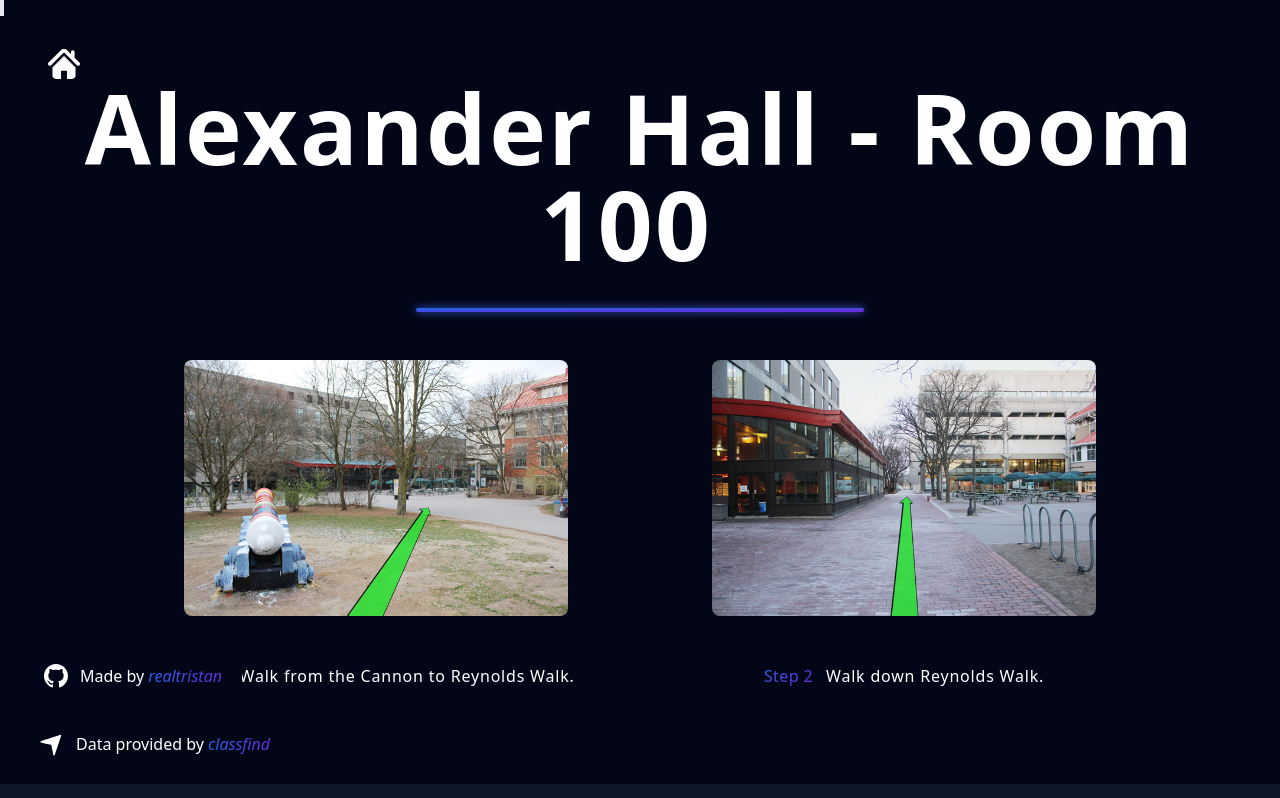
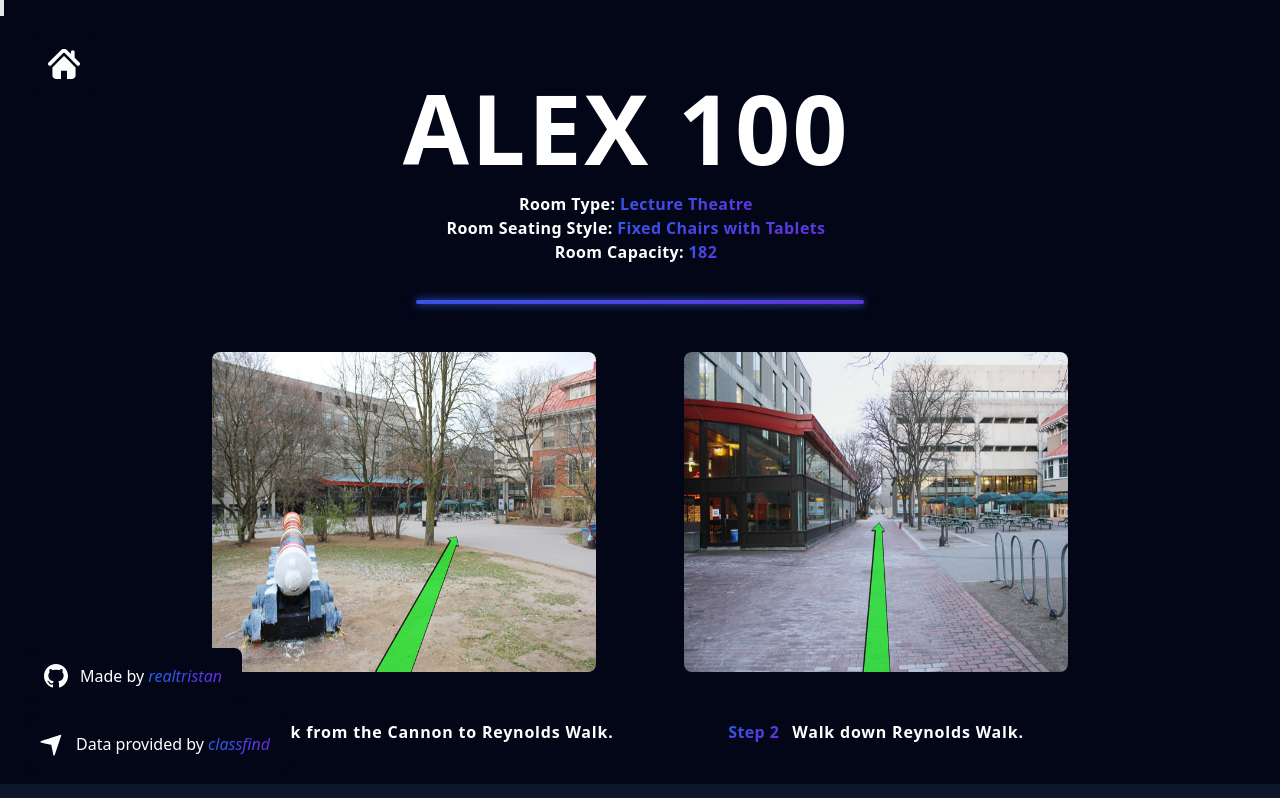
Before and after one commit to realTristan/classnav, a Next.js app: page /rooms/ALEX100 in a window 1280 px wide. Shown: the top 798 px of the page. Built offline with nearby package versions, Linux system fonts and the light colour scheme.

Commit message:
cleaned up

```diff
--- a/app/components/GradientCard.tsx
+++ b/app/components/GradientCard.tsx
@@ -9,7 +9,6 @@ interface GradientCardProps {
 export default function GradientCard(props: GradientCardProps) {
   return (
     <Link
-      target="_blank"
       href={props.href}
       className="relative cursor-pointer rounded-xl bg-slate-700 from-blue-600 to-violet-700 duration-300 before:absolute before:left-0 before:top-0 before:-z-10 before:h-full before:w-full before:rounded-xl before:from-blue-600 before:to-indigo-500 before:blur-sm before:duration-300 before:ease-in-out hover:bg-gradient-to-tr hover:before:bg-gradient-to-tr hover:before:blur-md"
     >
--- a/app/components/GradientHeader.tsx
+++ b/app/components/GradientHeader.tsx
@@ -21,7 +21,7 @@ export default function GradientHeader() {
           most efficient
         </mark>{" "}
         way to navigate your classes. Start by searching for a building, room,
-        or class. Below are links to common websites such as the UofGuelph
+        or class. To the side are links to common websites such as the UofGuelph
         Homepage, GryphMail, CourseLink, Subreddit, and more.
       </p>
     </header>
--- a/app/lib/constants/rooms.ts
+++ b/app/lib/constants/rooms.ts
@@ -4,7 +4,7 @@ export const ROOMS: {
   [key: string]: Room;
 } = {
   ALEX100: {
-    name: "Alexander Hall - Room 100",
+    name: "ALEX 100",
     type: "Room",
     short: "ALEX100",
     href: "/rooms/ALEX100",
@@ -60,7 +60,7 @@ export const ROOMS: {
     ],
   },
   ALEX200: {
-    name: "Alexander Hall - Room 200",
+    name: "ALEX 200",
     type: "Room",
     short: "ALEX200",
     href: "/rooms/ALEX200",
--- a/pages/rooms/[name].tsx
+++ b/pages/rooms/[name].tsx
@@ -28,25 +28,43 @@ export default function RoomsPage() {
         <ClassfindRef />
         <ScrollIndicator />
         <HomeIcon />
-        <h2 className="text-center text-8xl font-black tracking-wide text-white">
+        <h2 className="mb-4 text-center text-8xl font-black tracking-wide text-white">
           {room.name}&nbsp;
         </h2>
+        <p className="font-semibold tracking-wide text-white">
+          Room Type:{" "}
+          <mark className="mr-2 bg-transparent bg-gradient-to-br from-blue-600 to-violet-700 bg-clip-text tracking-wide text-transparent">
+            {room.info.type}
+          </mark>
+        </p>
+        <p className="font-semibold tracking-wide text-white">
+          Room Seating Style:{" "}
+          <mark className="mr-2 bg-transparent bg-gradient-to-br from-blue-600 to-violet-700 bg-clip-text tracking-wide text-transparent">
+            {room.info.seating}
+          </mark>
+        </p>
+        <p className="font-semibold tracking-wide text-white">
+          Room Capacity:{" "}
+          <mark className="mr-2 bg-transparent bg-gradient-to-br from-blue-600 to-violet-700 bg-clip-text tracking-wide text-transparent">
+            {room.info.capacity}
+          </mark>
+        </p>
         <span className="relative mt-9 h-1 w-1/2 rounded-xl bg-gradient-to-br from-blue-600 to-violet-700 duration-300 before:absolute before:left-0 before:top-0 before:-z-10 before:h-full before:w-full before:rounded-xl before:bg-gradient-to-br before:from-blue-600 before:to-indigo-500 before:blur-sm before:duration-300 before:ease-in-out hover:bg-gradient-to-tr hover:before:bg-gradient-to-tr hover:before:blur-md sm:w-72 lg:w-[28rem]"></span>
-        <div className="mx-6 flex flex-wrap items-center justify-center gap-6 xl:gap-12">
+        <div className="mx-6 flex flex-wrap items-center justify-center gap-6">
           {room.steps.map((step: Step, i: number) => {
             return (
               <div
                 key={Math.random()}
-                className="flex flex-col items-center justify-center"
+                className="flex w-[28rem] flex-col items-center justify-center"
               >
                 <Image
                   src={step.image}
                   alt="..."
                   width={1920}
                   height={1080}
-                  className="m-12 w-96 cursor-pointer rounded-lg hover:brightness-50"
+                  className="m-12 h-80 w-96 cursor-pointer rounded-lg hover:brightness-50"
                 />
-                <p className="font-mediu tracking-wider text-white">
+                <p className="text-center font-semibold tracking-wider text-white">
                   <mark className="mr-2 bg-transparent bg-gradient-to-br from-blue-600 to-violet-700 bg-clip-text tracking-wide text-transparent">
                     Step {i + 1}
                   </mark>{" "}
```
